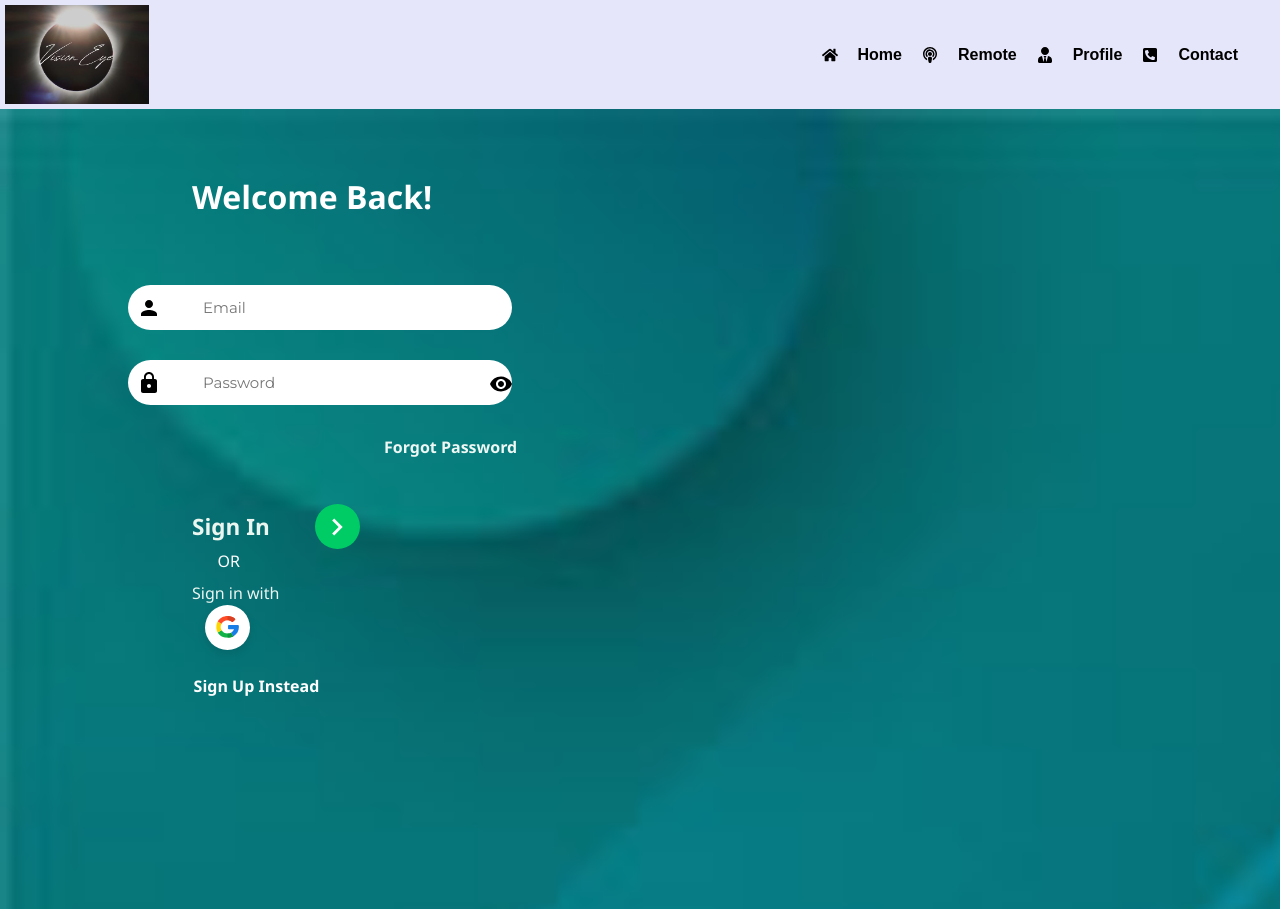
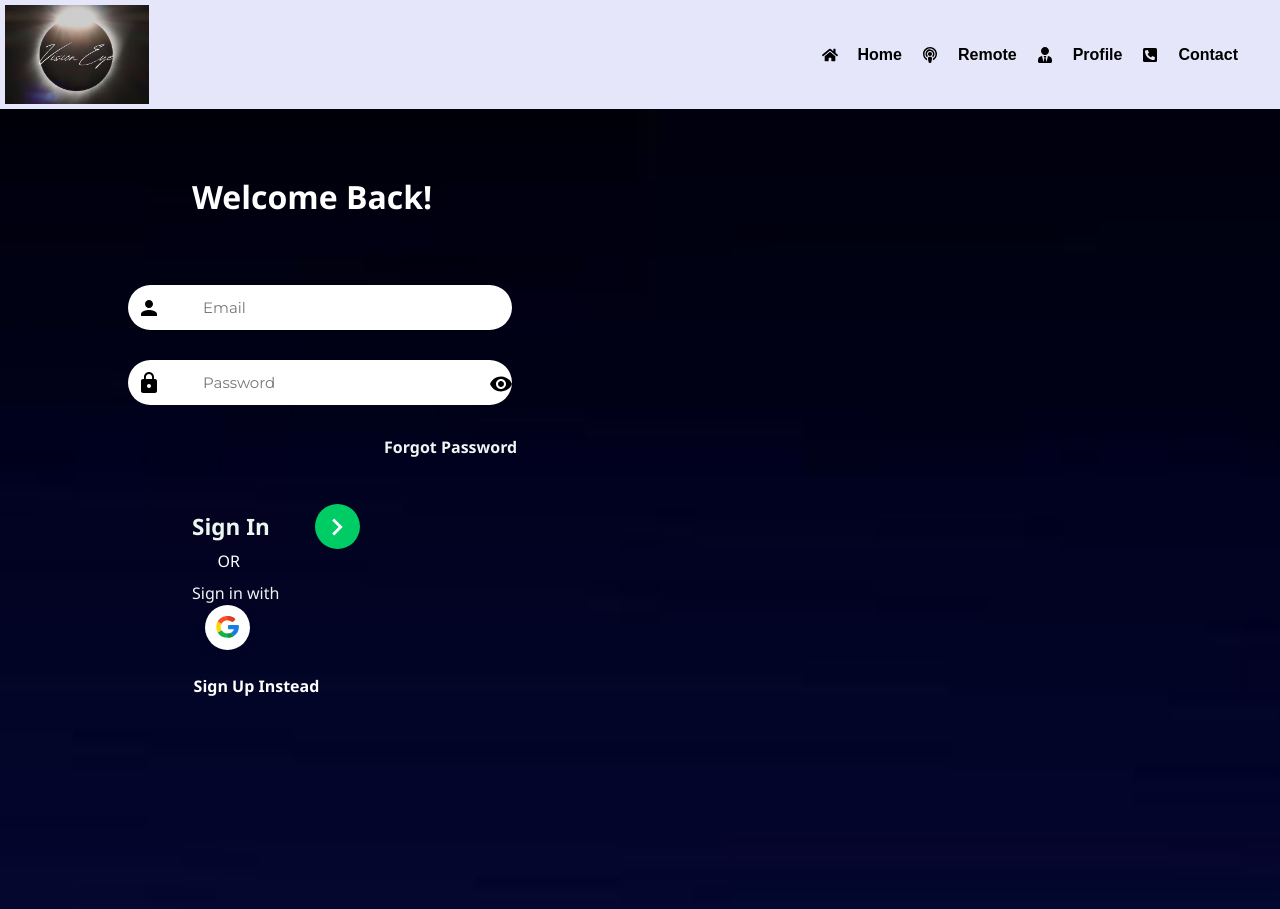
Before and after one commit to imroysakshi/vision-eye, a React (Create React App) app: page /sign-in in a window 1280 px wide. Shown: the top 909 px of the page. Built offline with nearby package versions, Linux system fonts and the light colour scheme; no server answers.

Commit message:
bg changed

```diff
--- a/src/index.css
+++ b/src/index.css
@@ -96,7 +96,7 @@ button {
 
 
 .pageContainer1{
-  background-image: url(./img/img10.jpg);
+  background-image: url(./img/img13.jpg);
   background-repeat: no-repeat;
   background-size: cover;
   height: 100vh;
@@ -464,7 +464,7 @@ button {
 
 .category {
   /* margin-bottom: 10rem; */
-  background-image: url(./img/img3.jpg);
+  background-image: url(./img/img11.jpg);
   background-repeat: no-repeat;
   background-size: cover;
 }
```
